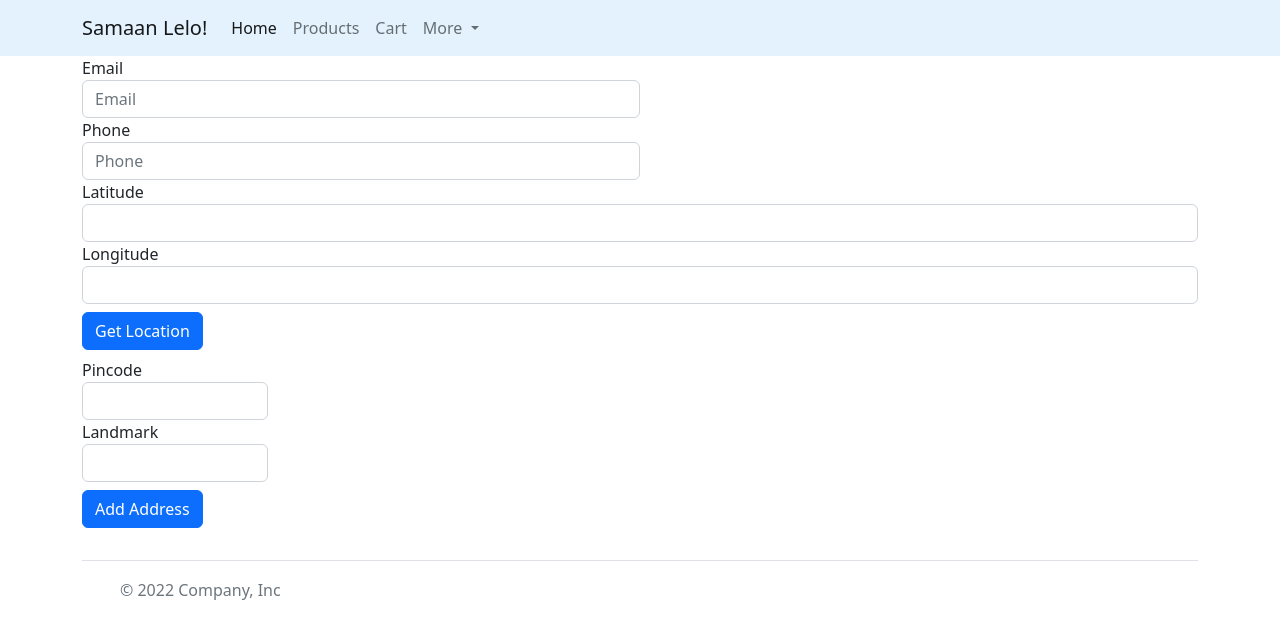
After one commit to Sourabh044/Ecommerce-Django, a Django app: template templates/add-address.html in a window 1280 px wide. The commit adds this page. Shown: the top 639 px of the page. Run offline with Django 4.2, Linux system fonts and the light colour scheme; the template is opened without the code that fills it, so the values that code supplies are empty.

Commit message:
Updated models and added locations

```diff
--- a/core/admin.py
+++ b/core/admin.py
@@ -5,7 +5,6 @@ from core.models import *
 # Register your models here.
 admin.site.register(Brand)
 admin.site.register(Product)
-admin.site.register(Item)
 admin.site.register(Order)
 admin.site.register(Cart)
-admin.site.register(CartNew)
+admin.site.register(address)
--- a/core/urls.py
+++ b/core/urls.py
@@ -13,4 +13,8 @@ urlpatterns = [
     path("products/buy/<str:pk>", BuyView, name="buy-now"),
     path("products/buy/", BuyView, name="buy-now"),
     path("cart/", CartView, name="cart"),
+    path("cart/<str:pk>", CartView, name="remove-cart"),
+    path("myorders/", OrderView, name="all-orders"),
+    path("add-address/", AddressView, name="addaddresses"),
+    path("all-address/", AddressView, name="alladdresses"),
 ]
--- /dev/null
+++ b/templates/add-address.html
@@ -0,0 +1,61 @@
+{% extends 'base.html' %} {% block title %}Cart{% endblock %} {% load static %}
+{%block content%}
+<script>
+  function getLocation(event) {
+    event.preventDefault();
+    if (navigator.geolocation) {
+      navigator.geolocation.getCurrentPosition(showPosition);
+    } else {
+      x.innerHTML = "Geolocation is not supported by this browser.";
+    }
+  }
+
+  function showPosition(position) {
+    document.getElementById('lat').value = position.coords.latitude;
+    document.getElementById('lng').value = position.coords.longitude;
+  }
+</script>
+
+<form action="/add-address/" method="post">
+{% csrf_token %}
+  <div class="form-row" >
+    <div class="form-group col-md-6">
+      <label for="Email">Email</label>
+      <input type="email" class="form-control" id="email" placeholder="Email" />
+    </div>
+    <div class="form-group col-md-6">
+      <label for="Phone">Phone</label>
+      <input
+        type="Phone"
+        class="form-control"
+        id="Phone"
+        placeholder="Phone"
+      />
+    </div>
+  </div>
+  <div class="form-group">
+    <label for="inputAddress">Latitude</label>
+    <input type="text" class="form-control" id="lat" />
+  </div>
+  <div class="form-row">
+    <label for="inputAddress2">Longitude</label>
+    <input type="text" class="form-control" id="lng" readonly/>
+  </div>
+  <div>
+    <button class ='btn btn-primary my-2'onclick="getLocation(event)">Get Location</button>
+  </div>
+  <div class="form-row">
+    <div class="form-group col-md-2">
+      <label for="inputZip">Pincode</label>
+      <input type="text" class="form-control" id="pincode" />
+    </div>
+    <div class="form-row">
+    <div class="form-group col-md-2">
+      <label for="inputZip">Landmark</label>
+      <input type="text" class="form-control" id="landmark" />
+    </div>
+  </div>
+  <button type="submit" class="btn btn-primary my-2">Add Address</button>
+</form>
+
+{%endblock%}
--- a/templates/base.html
+++ b/templates/base.html
@@ -1,3 +1,4 @@
+{% load static %}
 <!DOCTYPE html>
 <html lang="en">
   <head>
@@ -10,12 +11,18 @@
       integrity="sha384-Zenh87qX5JnK2Jl0vWa8Ck2rdkQ2Bzep5IDxbcnCeuOxjzrPF/et3URy9Bv1WTRi"
       crossorigin="anonymous"
     />
+     <link href="{% static 'fontawesomefree/css/fontawesome.css' %}" rel="stylesheet" type="text/css">
+    <link href="{% static 'fontawesomefree/css/brands.css' %}" rel="stylesheet" type="text/css">
+    <link href="{% static 'fontawesomefree/css/solid.css' %}" rel="stylesheet" type="text/css">
+    <script src="{% static 'fontawesomefree/js/fontawesome.js' %}"></script>
+    <script src="{% static 'fontawesomefree/js/solid.js' %}"></script>
+    <script src="{% static 'fontawesomefree/js/brands.js' %}"></script>
   </head>
   <body>
         <!-- <h1 class="lead">Ecommerce Project</h1> -->
     <nav class="navbar navbar-expand-lg"   style="background-color: #e3f2fd;">
       <div class="container">
-        <a class="navbar-brand" href="#">Samaan Lelo!</a>
+        <a class="navbar-brand" href="">Samaan Lelo!</a>
         <button
           class="navbar-toggler"
           type="button"
@@ -49,7 +56,7 @@
                 More
               </a>
               <ul class="dropdown-menu">
-                <li><a class="dropdown-item" href="/MyOrders/">Orders</a></li>
+                <li><a class="dropdown-item" href="/myorders/">Orders</a></li>
                 <li><a class="dropdown-item" href="/ContactUs">Contact Us</a></li>
                 <li>
                   <a class="dropdown-item" href="/AboutUs">About Us</a>
@@ -78,6 +85,8 @@
       <li class="ms-3"><a class="text-muted" href="#"><svg class="bi" width="24" height="24"><use xlink:href="#instagram"/></svg></a></li>
       <li class="ms-3"><a class="text-muted" href="#"><svg class="bi" width="24" height="24"><use xlink:href="#facebook"/></svg></a></li>
     </ul>
+     {% comment %} <i class="fa-solid fa-user-chef"></i> <!-- uses solid style --> {% endcomment %}
+    {% comment %} <i class="fa-brands fa-github-square"></i> <!-- uses brand style --> {% endcomment %}
   </footer>
     <script
       src="https://cdn.jsdelivr.net/npm/bootstrap@5.2.2/dist/js/bootstrap.bundle.min.js"
```
Also changed, not shown: core/forms.py (added, +7 -0 lines), core/models.py (+60 -30 lines), core/views.py (+59 -21 lines), ecommerce/settings.py (+14 -2 lines), templates/cart.html (+15 -5 lines), templates/order.html (+20 -6 lines), 1 other file.
